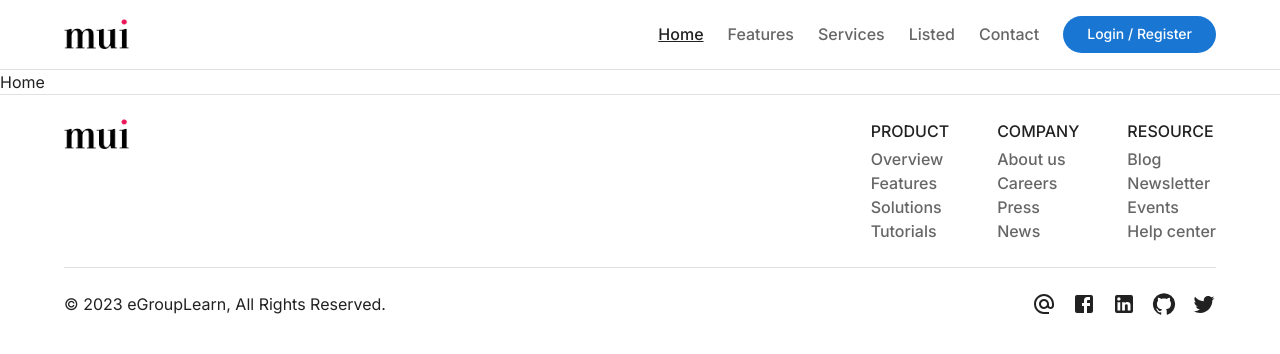
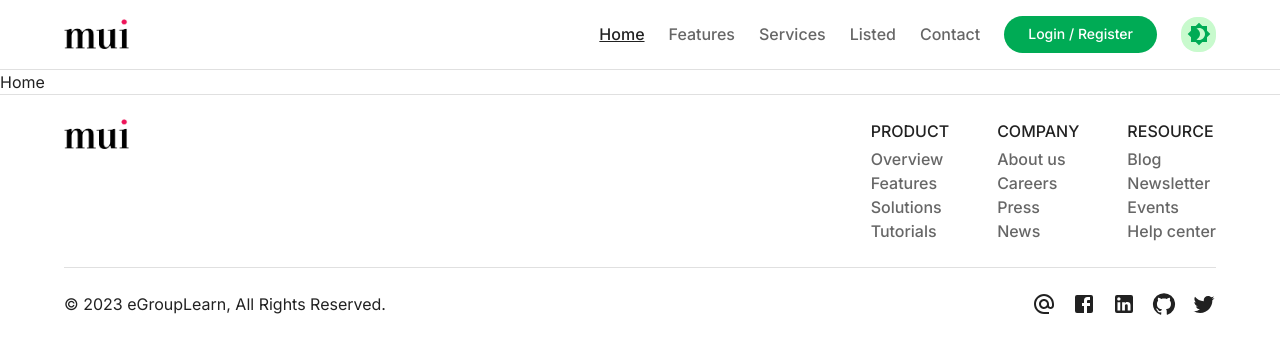
Before and after one commit to mdpahlovi/PhoneCareHub, a Next.js app: page / in a window 1280 px wide. Shown: the top 354 px of the page. Built offline with nearby package versions, Linux system fonts and the light colour scheme.

Commit message:
[Added] ModeToggle and ColorVariable

```diff
--- /dev/null
+++ b/src/constants/colors.ts
@@ -0,0 +1,15 @@
+export const PRIMARY = {
+    lighter: "#C8FACD",
+    light: "#5BE584",
+    main: "#00AB55",
+    dark: "#007B55",
+    darker: "#005249",
+};
+
+export const SECONDARY = {
+    lighter: "#FAC8CD",
+    light: "#E55B85",
+    main: "#AB0056",
+    dark: "#7B0056",
+    darker: "#52004A",
+};
--- /dev/null
+++ b/src/constants/theme.ts
@@ -0,0 +1,50 @@
+import { Inter } from "next/font/google";
+import { createTheme } from "@mui/material/styles";
+import type { PaletteMode } from "@mui/material";
+import { PRIMARY, SECONDARY } from "./colors";
+
+const inter = Inter({ weight: ["300", "400", "500", "700"], subsets: ["latin"], display: "swap" });
+
+const setTheme = (mode: PaletteMode) => {
+    return createTheme({
+        palette: {
+            mode: mode,
+            primary: { main: PRIMARY.main, dark: PRIMARY.dark, light: PRIMARY.light },
+            secondary: { main: SECONDARY.main, dark: SECONDARY.dark, light: SECONDARY.light },
+        },
+        shape: { borderRadius: 8 },
+        typography: { fontFamily: inter.style.fontFamily },
+        components: {
+            MuiButton: {
+                defaultProps: {
+                    color: "primary",
+                    variant: "contained",
+                },
+                styleOverrides: {
+                    root: {
+                        boxShadow: "none",
+                        textTransform: "none",
+                        borderRadius: "9999px",
+                        paddingInline: "1.5rem",
+                    },
+                },
+            },
+            MuiIconButton: {
+                defaultProps: { color: "primary" },
+                styleOverrides: {
+                    root: { borderRadius: "16px" },
+                    sizeMedium: { padding: "5.5px" },
+                    colorPrimary: {
+                        backgroundColor: mode === "light" ? PRIMARY.lighter : PRIMARY.darker,
+                        "&:hover": {
+                            color: "#FFFFFF",
+                            backgroundColor: mode === "light" ? PRIMARY.light : PRIMARY.dark,
+                        },
+                    },
+                },
+            },
+        },
+    });
+};
+
+export default setTheme;
--- a/src/exports/theme.ts
+++ /dev/null
@@ -1,36 +0,0 @@
-import { Inter } from "next/font/google";
-import { createTheme } from "@mui/material/styles";
-
-const inter = Inter({ weight: ["300", "400", "500", "700"], subsets: ["latin"], display: "swap" });
-
-const theme = createTheme({
-    palette: { mode: "light" },
-    shape: { borderRadius: 8 },
-    typography: { fontFamily: inter.style.fontFamily },
-    components: {
-        MuiButton: {
-            defaultProps: {
-                color: "primary",
-                variant: "contained",
-            },
-            styleOverrides: {
-                root: {
-                    boxShadow: "none",
-                    textTransform: "none",
-                    borderRadius: "9999px",
-                    paddingInline: "1.5rem",
-                },
-            },
-        },
-        MuiIconButton: {
-            defaultProps: { color: "primary" },
-            styleOverrides: {
-                root: { borderRadius: "16px" },
-                sizeMedium: { padding: "5.5px" },
-                colorPrimary: ({ theme }) => ({ border: `1px solid ${theme.palette.primary.main}` }),
-            },
-        },
-    },
-});
-
-export default theme;
--- /dev/null
+++ b/src/hooks/useThemeStore.ts
@@ -0,0 +1,14 @@
+import { create } from "zustand";
+import type { PaletteMode } from "@mui/material";
+
+interface ThemeStore {
+    mode: PaletteMode;
+    setMode: (payload: PaletteMode) => void;
+}
+
+const useThemeStore = create<ThemeStore>()((set) => ({
+    mode: "light",
+    setMode: (payload) => set({ mode: payload }),
+}));
+
+export default useThemeStore;
--- a/src/layouts/Main/Button.tsx
+++ b/src/layouts/Main/Button.tsx
@@ -6,6 +6,9 @@ import { styled } from "@mui/material/styles";
 import MenuIcon from "@mui/icons-material/Menu";
 import CloseIcon from "@mui/icons-material/Close";
 import useStateStore from "@/hooks/useStateStore";
+import useThemeStore from "@/hooks/useThemeStore";
+import DarkModeIcon from "@mui/icons-material/Brightness7";
+import LightModeIcon from "@mui/icons-material/Brightness4";
 
 export function MenuButton() {
     const { toggleMenu, setToggleMenu } = useStateStore();
@@ -22,6 +25,16 @@ export function MenuButton() {
     return <StyledIconButton onClick={setToggleMenu}>{toggleMenu ? <CloseIcon /> : <MenuIcon />}</StyledIconButton>;
 }
 
+export function ModeToggle() {
+    const { mode, setMode } = useThemeStore();
+
+    return (
+        <IconButton onClick={() => setMode(mode === "light" ? "dark" : "light")}>
+            {mode === "light" ? <LightModeIcon /> : <DarkModeIcon />}
+        </IconButton>
+    );
+}
+
 export function ThemedLogo() {
     return <Image src="/mui.png" alt="logo" width={65} height={30} />;
 }
--- a/src/layouts/Main/Navbar.tsx
+++ b/src/layouts/Main/Navbar.tsx
@@ -1,6 +1,6 @@
 import MenuItems from "./MenuItems";
 import { MobileMenu } from "@/exports/mui";
-import { MenuButton, ThemedLogo } from "./Button";
+import { MenuButton, ModeToggle, ThemedLogo } from "./Button";
 import { CollapseMenuItems, StyledMenuBox, StyledMenuItems, StyledNav, StyledNavbar } from "./StyledComponent";
 
 export default function Navbar() {
@@ -9,10 +9,11 @@ export default function Navbar() {
             <StyledNavbar>
                 <ThemedLogo />
                 <StyledMenuBox>
-                    <MenuButton />
                     <StyledMenuItems>
                         <MenuItems />
                     </StyledMenuItems>
+                    <ModeToggle />
+                    <MenuButton />
                 </StyledMenuBox>
             </StyledNavbar>
             <MobileMenu>
--- a/src/layouts/ThemeRegistry/ThemeRegistry.tsx
+++ b/src/layouts/ThemeRegistry/ThemeRegistry.tsx
@@ -1,14 +1,17 @@
 "use client";
 
-import theme from "@/exports/theme";
+import setTheme from "@/constants/theme";
+import useThemeStore from "@/hooks/useThemeStore";
+import CssBaseline from "@mui/material/CssBaseline";
 import { ThemeProvider } from "@mui/material/styles";
-import CssBaseline from "@mui/material/CssBaseline";
 import NextEmotionCacheProvider from "./EmotionCache";
 
 export default function ThemeRegistry({ children }: { children: React.ReactNode }) {
+    const { mode } = useThemeStore();
+
     return (
         <NextEmotionCacheProvider options={{ key: "mui" }}>
-            <ThemeProvider theme={theme}>
+            <ThemeProvider theme={setTheme(mode)}>
                 <CssBaseline />
                 {children}
             </ThemeProvider>
```
